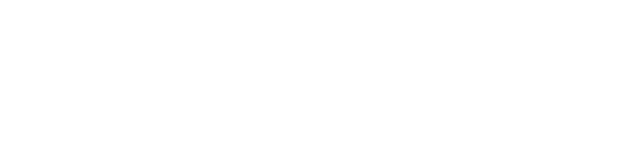
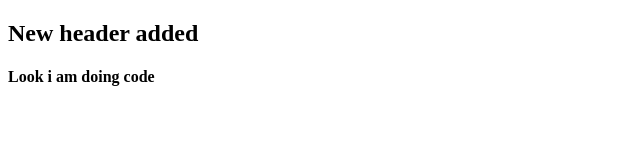
Before and after one commit to rafiul2/my-second-repo, a plain HTML site: page index.html in a window 1280 px wide. Shown: the whole page, without its empty margins (0-640 px from the left). Drawn offline with Linux system fonts and the light colour scheme.

Commit message:
header added

```diff
--- a/index.html
+++ b/index.html
@@ -6,6 +6,7 @@
   <title>My Second Repo</title>
 </head>
 <body>
-
+  <h2>New header added</h2>
+  <h4>Look i am doing code</h4>
 </body>
 </html>
```
